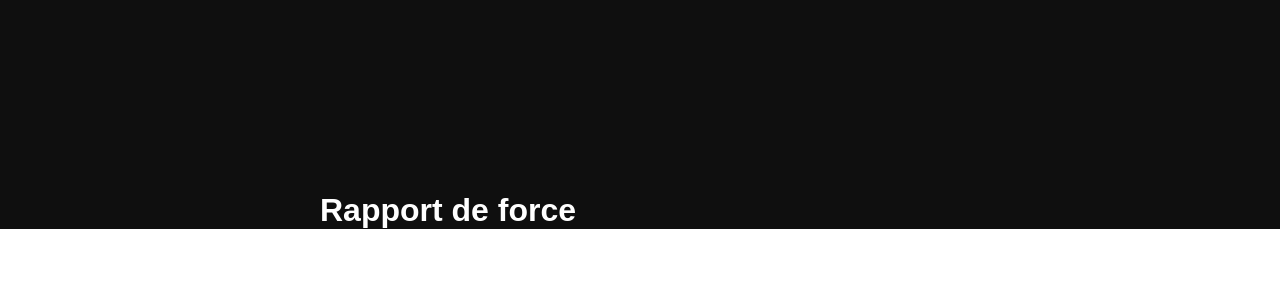
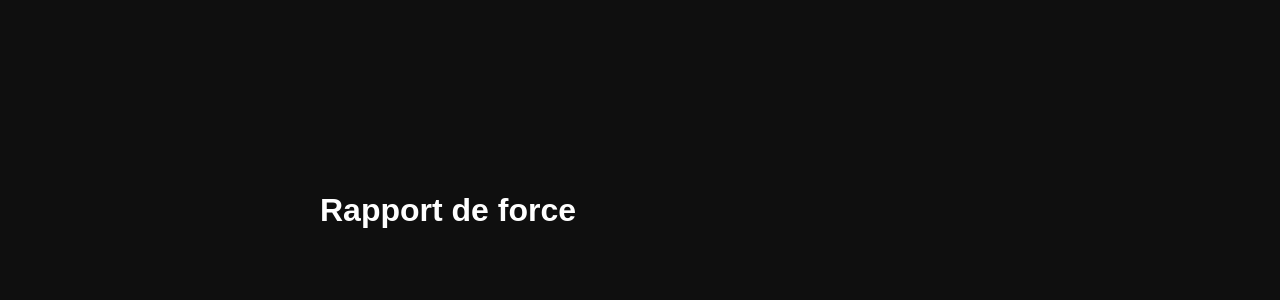
Before and after one commit to envyworen/ptweb3, a PHP site: template templates/affi/rapport-de-force.html in a window 1280 px wide. Shown: the top 300 px of the page. Run offline with PHP 8.4, Linux system fonts and the light colour scheme; the template is opened without the code that fills it, so the values that code supplies are empty.

Commit message:
background adjustment

```diff
--- a/css/_categorie.scss
+++ b/css/_categorie.scss
@@ -3,6 +3,7 @@
   padding: 0;
   margin: 0;
   background-size: cover;
+  min-height: 100%;
 }
 
 .titre-compo {
--- a/css/app.css
+++ b/css/app.css
@@ -195,6 +195,7 @@ footer {
   padding: 0;
   margin: 0;
   background-size: cover;
+  min-height: 100%;
 }
 
 .titre-compo {
```
Also changed, not shown: 1 other file.
